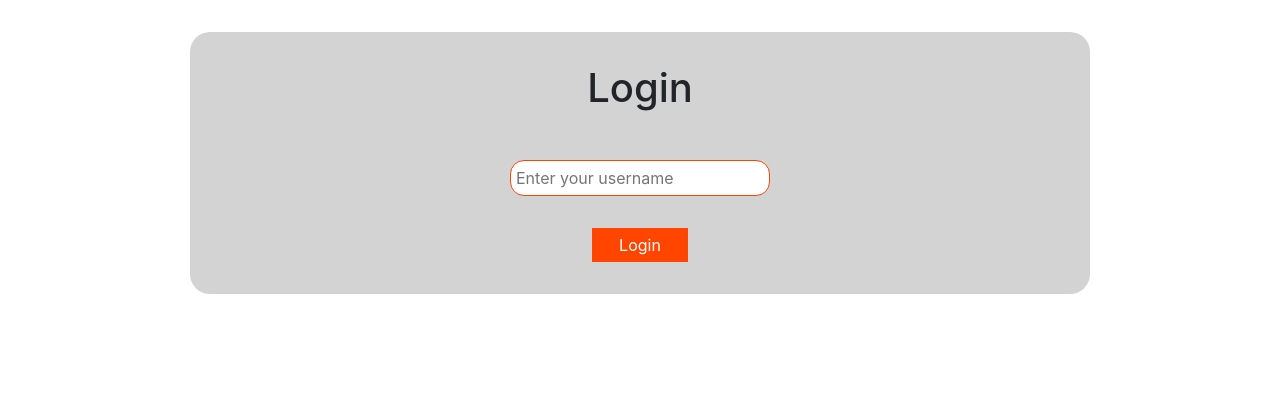
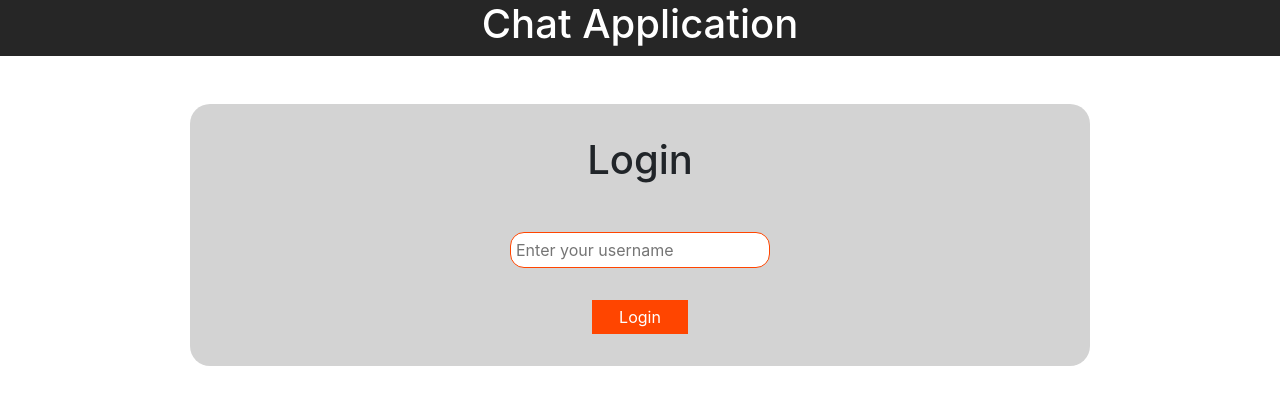
Before and after one commit to valentinvranjes/seminarski_rad, a React (Create React App) app: page /login in a window 1280 px wide. Shown: the top 404 px of the page. Built offline with nearby package versions, Linux system fonts and the light colour scheme.

Commit message:
hader and about

```diff
--- /dev/null
+++ b/src/App.css
@@ -0,0 +1,5 @@
+.App {
+    display: flex;
+    flex-direction: column;
+    height: 100vh;
+  }
--- a/src/App.js
+++ b/src/App.js
@@ -1,24 +1,50 @@
-import React from "react";
-import { Navigate, Route, Routes } from "react-router-dom";
+import { Component } from "react";
+import "./App.css";
 import Chat from "./components/Chat";
+import { Route, Routes, Navigate } from "react-router-dom";
 import Login from "./components/Login";
+import Header from "./components/Header";
+import Sidebar from "./components/Sidebar";
+import About from "./components/About";
+import "./App.css";
 
-
-class App extends React.Component{
-  constructor(props){
+class App extends Component {
+  constructor(props) {
     super(props);
-    this.state={username: ""};
+    this.state = { username: "" };
   }
 
-  handleLogin = (username) =>{
-    this.setState({username})
-  }
-
-  render(){
-    return  <Routes>
-      <Route path="/" element={this.state.username ? <Chat username={this.state.username}/> : <Navigate to="/login" />}/>
-      <Route path="/login" element={<Login onLogin={this.handleLogin}/>}/>
-    </Routes>
+  handleLogin = (username) => {
+    this.setState({ username });
+  };
+  toggleSidebar = () => {
+    this.sidebar.ToggleSidebar();
+  };
+  handleLogout = () => {
+    this.setState({ username: "" });
+  };
+  render() {
+    return (
+      <div className="App">
+        <Header
+          username={this.state.username}
+          toggleSidebar={this.toggleSidebar}
+          handleLogout={this.handleLogout}
+        />
+        <Sidebar
+          ref={(sidebar) => (this.sidebar = sidebar)}
+          toggleSidebar={this.toggleSidebar}
+          username={this.props.username}
+        />
+        <Routes>
+          <Route
+            path="/"
+            element={this.state.username ? <Chat username={this.state.username} /> : <Navigate to="/login" />}/>
+          <Route path="/login" element={<Login onLogin={this.handleLogin} handleLogout={this.handleLogout}/>} />
+          <Route path="/about" element={this.state.username ? <About /> : <Navigate to="/login" />} />
+        </Routes>
+      </div>
+    );
   }
 }
 
--- /dev/null
+++ b/src/components/About.js
@@ -0,0 +1,4 @@
+const About = () => {
+    return <div>About page</div>;
+  };
+  export default About;
--- a/src/components/Chat.css
+++ b/src/components/Chat.css
@@ -1,9 +1,9 @@
-.App {
+  .Chat {
     display: flex;
     flex-direction: column;
     justify-content: space-between;
     height: 100vh;
-  }
+}
 
   .App-header {
     background-color: #262626;
@@ -96,3 +96,8 @@
     color: white;
     border: none;
   }
+
+  .btn-send {
+    border-radius: 8px;
+    margin-left: 10px;
+  }
--- a/src/components/Chat.js
+++ b/src/components/Chat.js
@@ -58,20 +58,11 @@ room.on('data', (data, member) => {
     });
   }
 
-toggleSidebar = () =>{
-  this.sidebar.ToggleSidebar();
-}
 
 render(){
   return (
-    <div className="App">
-      <div className="App-header">
-        <button className='sidebar-btn' onClick={this.toggleSidebar}>Sidebar</button>
-        <h1>{this.props.username}'s Chat Room</h1>
-        <div></div> {/* prazan div služi ua flex pozicioniranje elemenata */}
-      </div>
-      <Sidebar ref={(reference)=> this.sidebar = reference}/>
-      <Messages
+    <div className='Chat'>
+        <Messages
         messages={this.state.messages}
         currentMember={this.state.member}
       />
--- /dev/null
+++ b/src/components/Header.js
@@ -0,0 +1,29 @@
+const Header = (props) => {
+    const isLoggedIn = !!props.username;
+    return (
+
+      <>
+       {/* Prazan react fragmet, služi istu svrhu kao i dvi, ali manje opterećuje DOM */}
+        {isLoggedIn && (
+          <div className="App-header">
+            <button onClick={props.toggleSidebar} className="sidebar-btn">
+              Sidebar
+            </button>
+            <h1>{props.username}'s Chat App</h1>
+            {/* Kada više nije div već button*/}
+            <button onClick={props.handleLogout}>LogOut</button>
+          </div>
+        )}
+        {!isLoggedIn && (
+          <div className="App-header">
+            <div></div>
+            <h1>Chat Application</h1>
+            {/* Prazan div služi za flex pozicioniranje elemenata*/}
+            <div></div>
+          </div>
+        )}
+      </>
+    )
+  }
+
+  export default Header;
--- a/src/components/Login.js
+++ b/src/components/Login.js
@@ -15,10 +15,10 @@ const Login = (props) =>{
 
     return <div className="container">
         <form className="login-form" onSubmit={handleSubmit}>
-            <label for="title">
+            <label htmlFor="title">
                 <h1>Login</h1>
             </label>
-            <input id="title" type="text" placeholder="Enter your username" required value={usernameText} onChange={(e)=> setUsernameText (e.target.value)} />
+            <input id="title" type="text" placeholder="Enter your username" required value={usernameText} onChange={(e)=> setUsernameText (e.target.value)}/>
             <button className="login-btn">Login</button>
         </form>
     </div>
--- a/src/components/Sidebar.js
+++ b/src/components/Sidebar.js
@@ -1,5 +1,6 @@
 import React from "react";
 import "./sidebar.css";
+import { Link } from "react-router-dom/dist";
 
 class Sidebar extends React.Component{
     constructor(props){
@@ -26,8 +27,8 @@ class Sidebar extends React.Component{
                 </div>
                 <div className="sd-body">
                     <ul>
-                        <li><a href="#" className="sd-link">Menue Item #1</a></li>
-                        <li><a href="#" className="sd-link">Menue Item #2</a></li>
+                        <li><Link to="/" className="sd-link">Chat</Link></li>
+                        <li><Link to="/about" className="sd-link">About</Link></li>
                     </ul>
                 </div>
             </div>
--- a/src/components/input.js
+++ b/src/components/input.js
@@ -27,7 +27,7 @@ class Input extends Component {
             placeholder="Enter your message and press ENTER"
             autoFocus={true}
           />
-          <button>Send</button>
+          <button className="btn-send">Send</button>
         </form>
       </div>
     );
```
